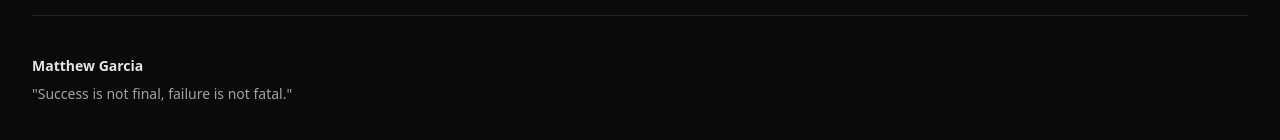
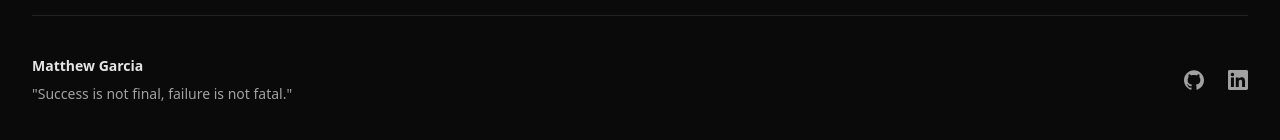
Before and after one commit to gmatt20/matt_overdrive, a Next.js app: page / in a window 1280 px wide. Shown: the part 2339-2479 px from the top of the page. Built offline with nearby package versions, Linux system fonts and the light colour scheme; a web font is replaced by a local one.

Commit message:
added icons at footer

```diff
--- a/components/Footer.tsx
+++ b/components/Footer.tsx
@@ -1,3 +1,6 @@
+import Link from "next/link";
+import { SiGithub, SiLinkedin } from "react-icons/si";
+
 export default function Footer() {
   return (
     <footer className="border-t border-border mt-32 pt-10 pb-20">
@@ -10,6 +13,27 @@
             "Success is not final, failure is not fatal."
           </p>
         </div>
+        <div className="flex gap-6 items-center">
+          <Link
+            href="https://www.github.com/gmatt20/"
+            target="_blank"
+            rel="noopener noreferrer"
+            className="text-muted-foreground hover:text-foreground transition-colors"
+          >
+            <SiGithub className="h-5 w-5" />
+            <span className="sr-only">GitHub</span>
+          </Link>
+
+          <Link
+            href="https://www.linkedin.com/in/mattg2765/"
+            target="_blank"
+            rel="noopener noreferrer"
+            className="text-muted-foreground hover:text-foreground transition-colors"
+          >
+            <SiLinkedin className="h-5 w-5" />
+            <span className="sr-only">LinkedIn</span>
+          </Link>
+        </div>
       </div>
     </footer>
   );
```
